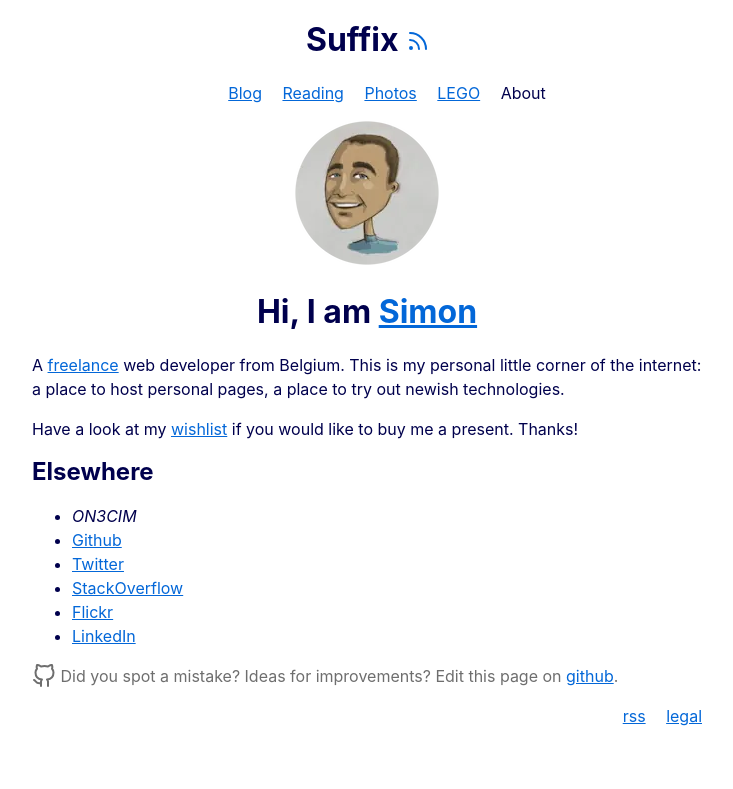
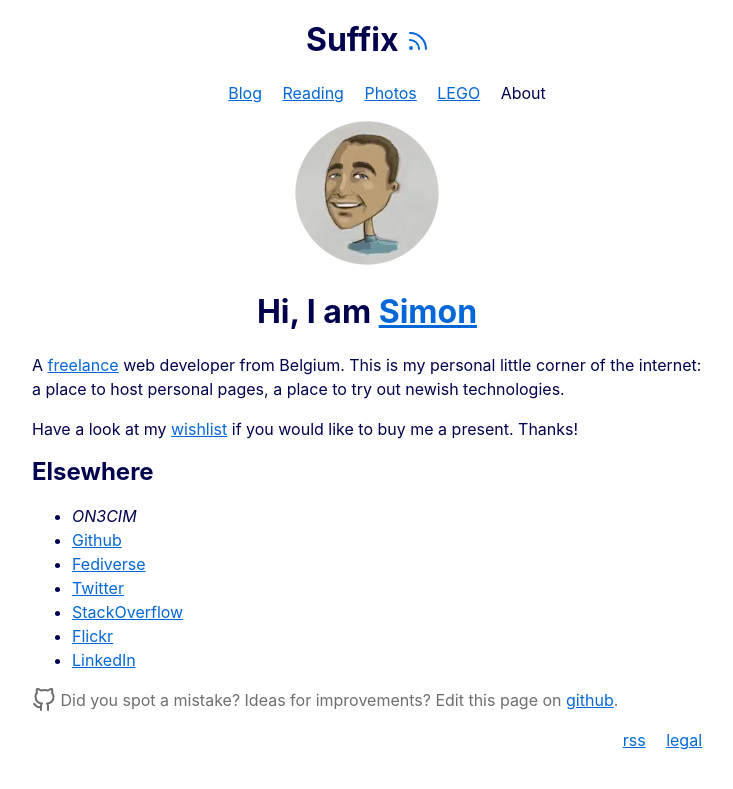
Before and after one commit to cimm/suffix, a Jekyll site: the page built from about/index.html, in a window 1280 px wide. Shown: the top 789 px of the page, without its empty margins (273-1006 px from the left). Built offline with Jekyll 4.4.1, drawn with Linux system fonts in a browser that asks for light colours.

Commit message:
Add Fediverse profile to about page

```diff
--- a/about/index.html
+++ b/about/index.html
@@ -30,6 +30,9 @@ title: About
     <a href="https://github.com/cimm" title="My Github profile" rel="me">Github</a>
   </li>
   <li>
+    <a href="https://fedi.suffix.be/u/cimm" title="My Fediverse profile" rel="me">Fediverse</a>
+  </li>
+  <li>
     <a href="https://twitter.com/cimm" title="My Twitter profile" rel="me">Twitter</a>
   </li>
   <li>
```
